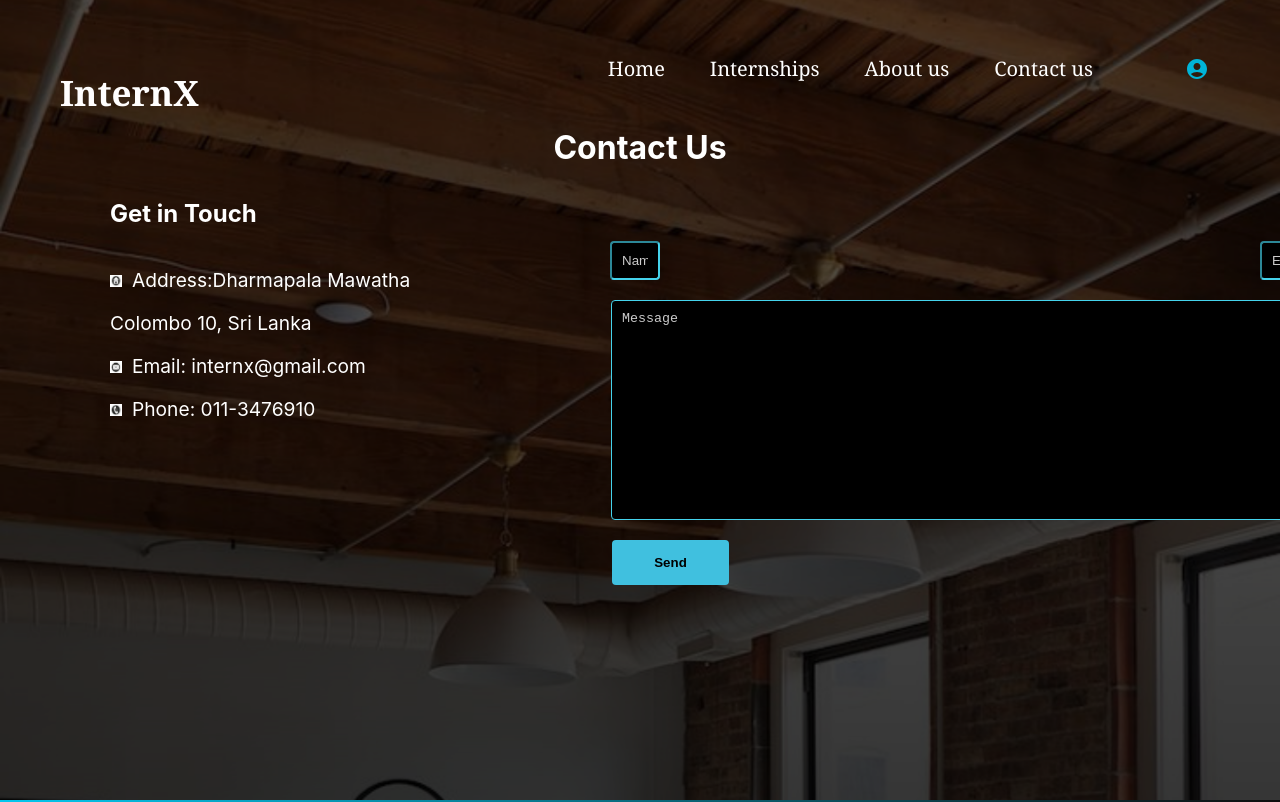
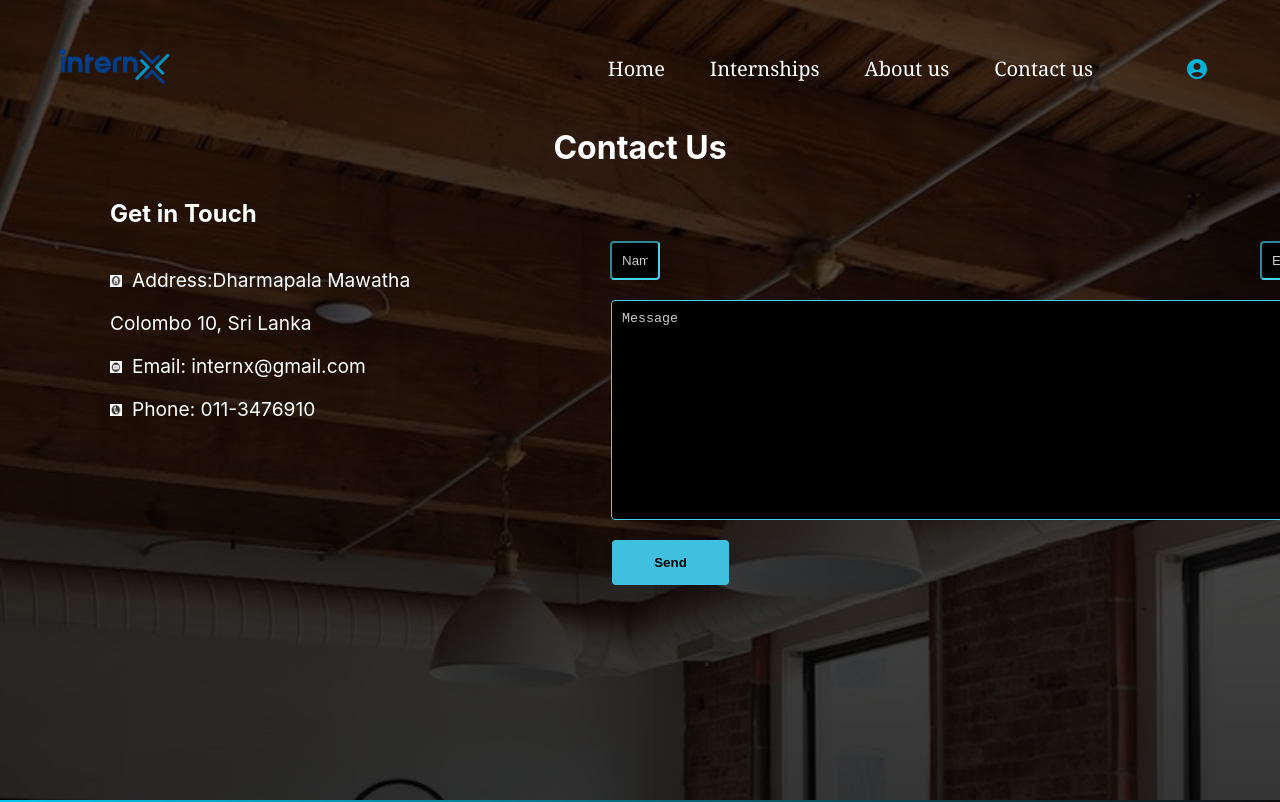
Before and after one commit to KushaRa/InternX_Front, a React (Create React App) app in the folder skillsync/: page /contact in a window 1280 px wide. Shown: the top 802 px of the page. Built offline with nearby package versions, Linux system fonts and the light colour scheme; no server answers.

Commit message:
update main navbar

```diff
--- a/skillsync/src/components/MainNav/MainNav.jsx
+++ b/skillsync/src/components/MainNav/MainNav.jsx
@@ -3,7 +3,7 @@ import "./MainNav.css";
 import { Link } from "react-router-dom";
 import AccountCircle from '@mui/icons-material/AccountCircle';
 import { IconButton } from '@mui/material';
-
+import logo from "../../assets/logo_trprnt.png";
 
 
 export default function Lnavbar() {
@@ -12,8 +12,8 @@ export default function Lnavbar() {
     <>
       <nav className="MnavBar">
         <div className="MnavDiv">
-          <div className="logo1">
-          <Link to='/'>InternX</Link>
+        <div className="logo1" style={{height:"25px", width:"auto",marginTop:"12px", padding:"0px", marginBottom:"30px"}}>
+        <Link to='/'> <img src={logo} alt="InternX Logo" className="logoImage"  style={{height:"35px", width:"auto",marginTop:"0px", padding:"0px"}}  /></Link>
           </div>
           <div className="menu"
           onClick={()=>setMenu(!menuOpen)}>
```
